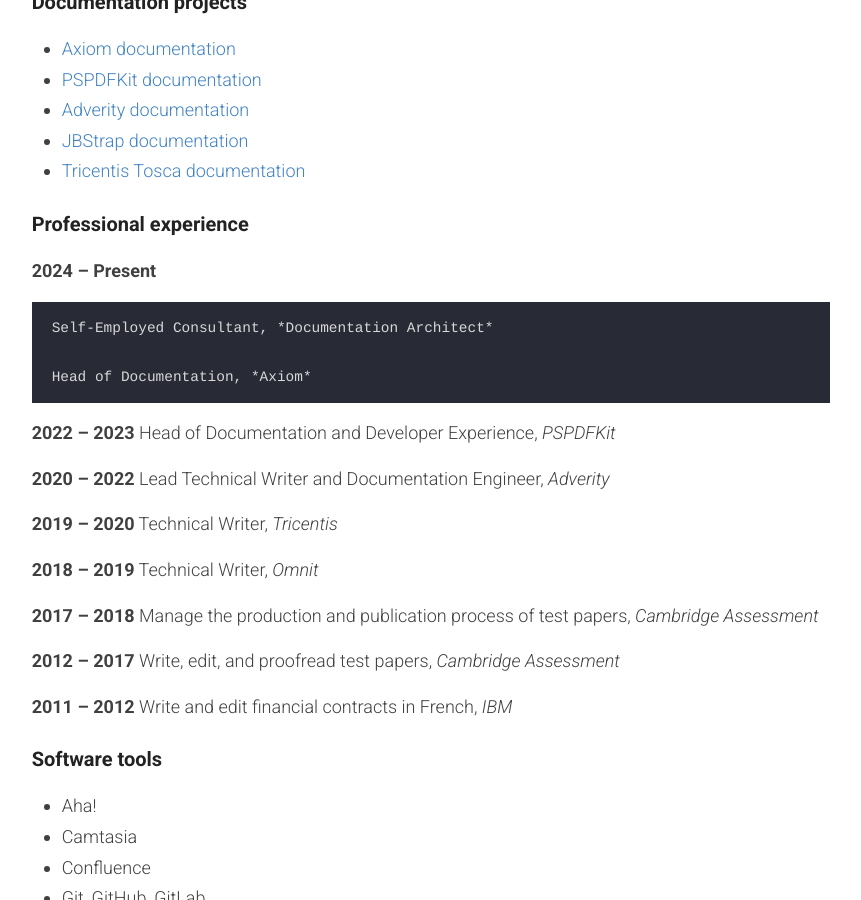
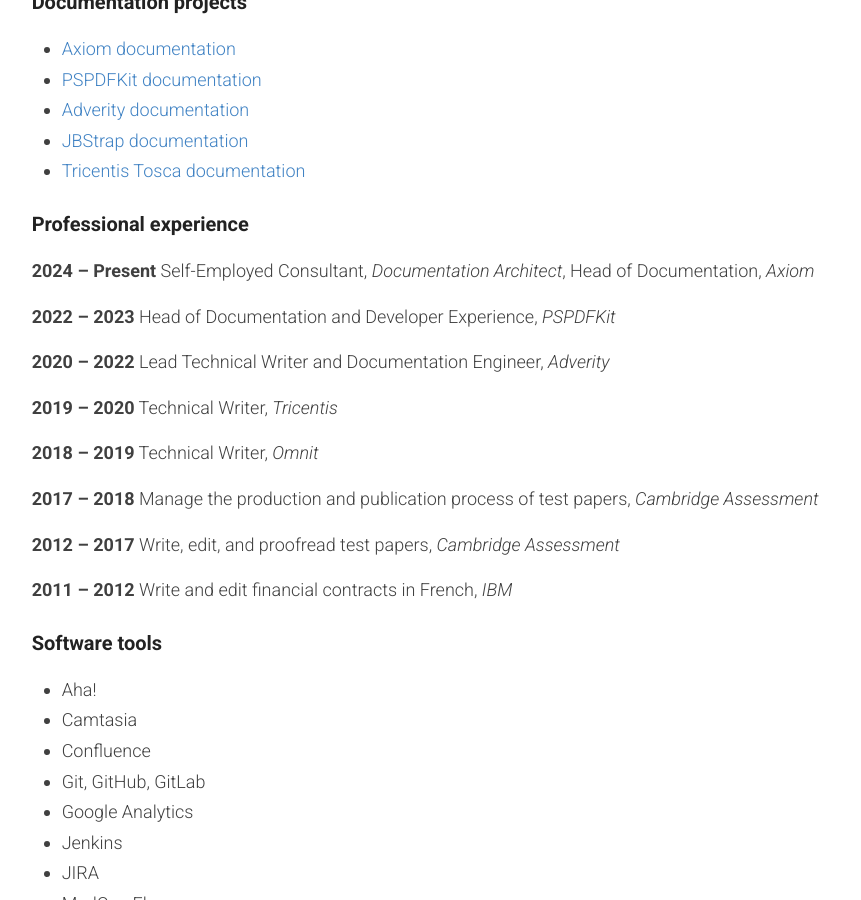
Before and after one commit to tothmano/manototh.github.io, a Jekyll site: the page built from _pages/home.md, in a window 1280 px wide and 900 px high, scrolled down 960 px. Shown: the whole window, without its empty margins (209-1070 px from the left). Built offline with Jekyll 4.4.1, drawn with Linux system fonts in a browser that asks for light colours.

```diff
--- a/_pages/home.md
+++ b/_pages/home.md
@@ -27,11 +27,7 @@ As a technical writer, I primarily see myself as a student and an educator, as s
 
 ### Professional experience
 
-**2024 – Present**
-
-    Self-Employed Consultant, *Documentation Architect*
-
-    Head of Documentation, *Axiom*
+**2024 – Present** Self-Employed Consultant, *Documentation Architect*, Head of Documentation, *Axiom*
 
 **2022 – 2023** Head of Documentation and Developer Experience, *PSPDFKit*
 
```
